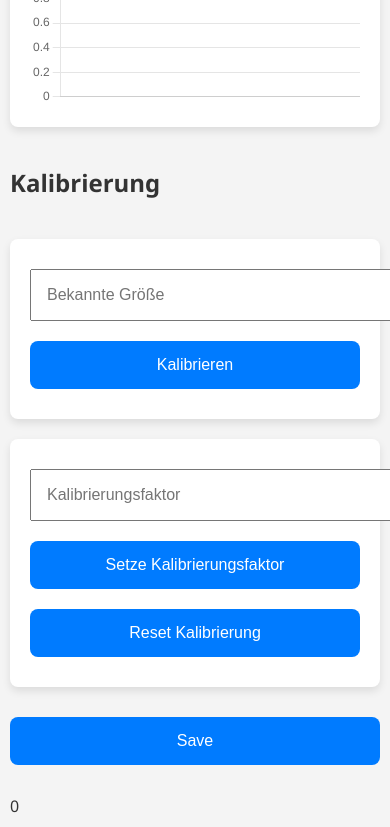
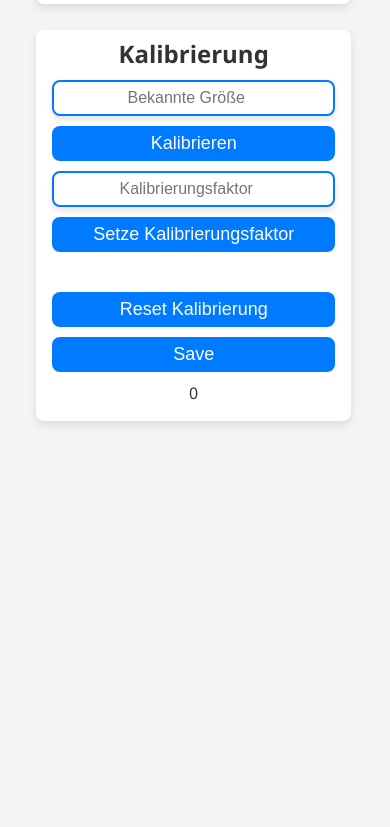
Before and after one commit to Xardas1906/ESP32-HX711, a plain HTML site: page data/index.html in a window 390 px wide. Shown: the part 739-1566 px from the top of the page. After the commit the page ends 1173 px from the top, so only its background shows below. Drawn offline with Linux system fonts and the light colour scheme.

Commit message:
Updated Webinterface

```diff
--- a/data/index.html
+++ b/data/index.html
@@ -27,19 +27,16 @@
         <canvas id="historyChart"></canvas>
       </section>
 
-      <h2>Kalibrierung</h2>
       <section id="calibration">
+        <h2>Kalibrierung</h2>
         <input type="number" id="knownWeight" placeholder="Bekannte Größe" />
         <button id="calibrate" onclick="calibrate()">Kalibrieren</button>
-      </section>
-      <section id="setCalibration">
         <input type="number" id="calibrationFactorInput" placeholder="Kalibrierungsfaktor" />
         <button id="setCalibrationFactor" onclick="setCalibrationFactor()">Setze Kalibrierungsfaktor</button>
         <button id="reset_scale">Reset Kalibrierung</button>
+        <button id="saveCalibrationFactor">Save</button>
+        <div id="calibrationFactor">0</div>
       </section>
-      <button id="saveCalibrationFactor">Save</button>
-      <div id="calibrationFactor">0</div>
-
 
     </main>
     <script src="jquery-3.7.1.min.js"></script>
--- a/data/style.css
+++ b/data/style.css
@@ -1,5 +1,3 @@
-
-/* General Body Styles */
 body {
   font-family: 'Segoe UI', Tahoma, Geneva, Verdana, sans-serif;
   margin: 0;
@@ -13,16 +11,28 @@ body {
   min-height: 100vh;
 }
 
+header {
+  background: grey;
+  border-radius: 8px;
+  box-shadow: 0 4px 6px rgba(0, 0, 0, 0.1);
+}
+
+h1 {
+  text-align: center;
+}
+
 main {
   display: grid;
-  grid-template-columns: repeat(auto-fill, minmax(320px, 1fr));
   gap: 20px;
+  text-align: center;
+  margin: auto;
 }
 
 section {
   background: #ffffff;
   padding: 20px;
   border-radius: 8px;
+  width: 97%;
   box-shadow: 0 4px 8px rgba(0,0,0,0.1);
 }
 
@@ -34,20 +44,125 @@ input[type="number"], button {
   margin: 10px 0;
 }
 
+input[type="number"] {
+  padding: 12px;
+  font-size: 16px;
+  margin: 10px 0;
+  border: 2px solid #007bff;
+  border-radius: 8px;
+  width: 100%;
+  box-shadow: 0 4px 6px rgba(0, 0, 0, 0.1);
+  transition: border-color 0.3s;
+  text-align: center;
+  box-sizing: border-box;
+}
+
+input[type="number"]:focus {
+  border-color: #0056b3;
+  outline: none;
+}
+
 button {
+  padding: 12px 25px;
+  font-size: 18px;
+  color: #fff;
   background-color: #007bff;
-  color: white;
   border: none;
   border-radius: 8px;
   cursor: pointer;
+  transition: background-color 0.3s, transform 0.2s;
+  width: 100%;
+  align-items: center;
 }
 
-@media (max-width: 768px) {
-  body {
-    padding: 10px;
+#measurement > *,#calibration > *{
+  text-align: center;
+  display: block;
+  margin: auto;
+  margin-bottom: 10px;
+}
+
+#reset_scale {
+  margin-top: 40px;
+}
+
+@media (hover: hover) and (pointer: fine) {
+  button:hover {
+    background-color: #0056b3;
+    /* Hover Farbe fÃ¼r GerÃ¤te mit Mauszeiger */
+    transform: translateY(-2px);
+  }
+}
+
+button:active {
+  transform: translateY(5px);
+}
+
+@media (max-width: 1200px) {
+  body, section, input[type="number"], button {
+    padding: 12px;
+    margin: 5px;
+    width: 95%;
   }
 
   main {
     grid-template-columns: 1fr;
   }
+
+  header, section {
+    padding: 20px;
+  }
 }
+
+@media (max-width: 1020px) {
+  body, section, input[type="number"], button {
+    padding: 10px;
+    margin: 5px;
+    width: 95%;
+  }
+
+  main {
+    grid-template-columns: 1fr;
+  }
+
+  header, section {
+    padding: 10px;
+  }
+}
+
+@media (max-width: 630px) {
+  body, section, input[type="number"], button {
+    padding: 8px;
+    margin: 5px;
+    width: 94%;
+  }
+
+  main {
+    grid-template-columns: 1fr;
+  }
+
+  header, section {
+    padding: 8px;
+  }
+}
+
+@media (max-width: 480px) {
+  body, section, input[type="number"], button {
+    padding: 7px;
+    margin: 3px;
+    width: 94%;
+  }
+
+  main {
+    grid-template-columns: 1fr;
+  }
+
+  header {
+    padding: 6px;
+
+  }
+
+  h1 {
+    font-size: 23px;
+  }
+}
```
